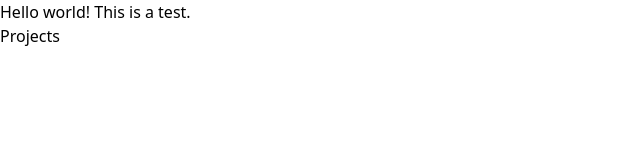
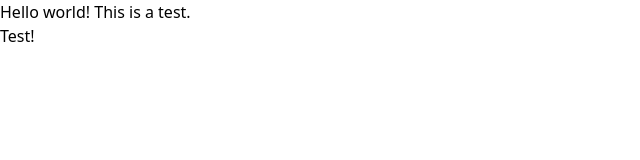
Before and after one commit to bkamphues/bokamphues.nl, a Gatsby site: page / in a window 1280 px wide. Shown: the full height of the page, 0-640 px from the left. Built offline with nearby package versions, Linux system fonts and the light colour scheme; Gatsby itself is replaced by a stand-in of ours.

```diff
--- /dev/null
+++ b/src/components/project-card.tsx
@@ -0,0 +1,5 @@
+import React from "react"
+
+export default function ProjectCard() {
+  return <div>Test!</div>
+}
--- a/src/pages/index.tsx
+++ b/src/pages/index.tsx
@@ -1,10 +1,11 @@
 import React from "react"
+import ProjectCard from "../components/project-card"
 
 export default function Index() {
   return (
     <div>
       Hello world! This is a test.<br></br>
-      <a href="./projects">Projects</a>
+      <ProjectCard></ProjectCard>
     </div>
   )
 }
```
Also changed, not shown: 1 other file.
